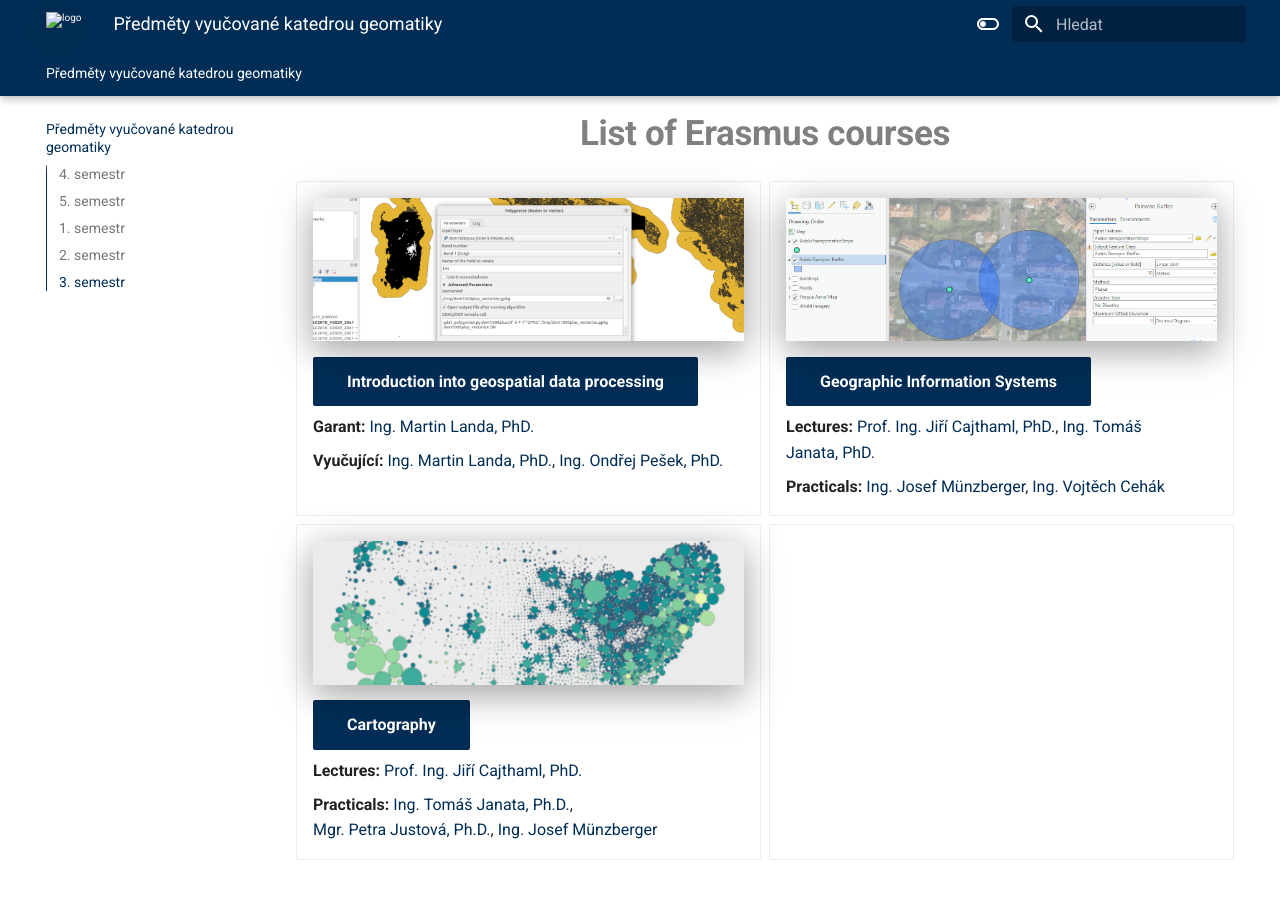
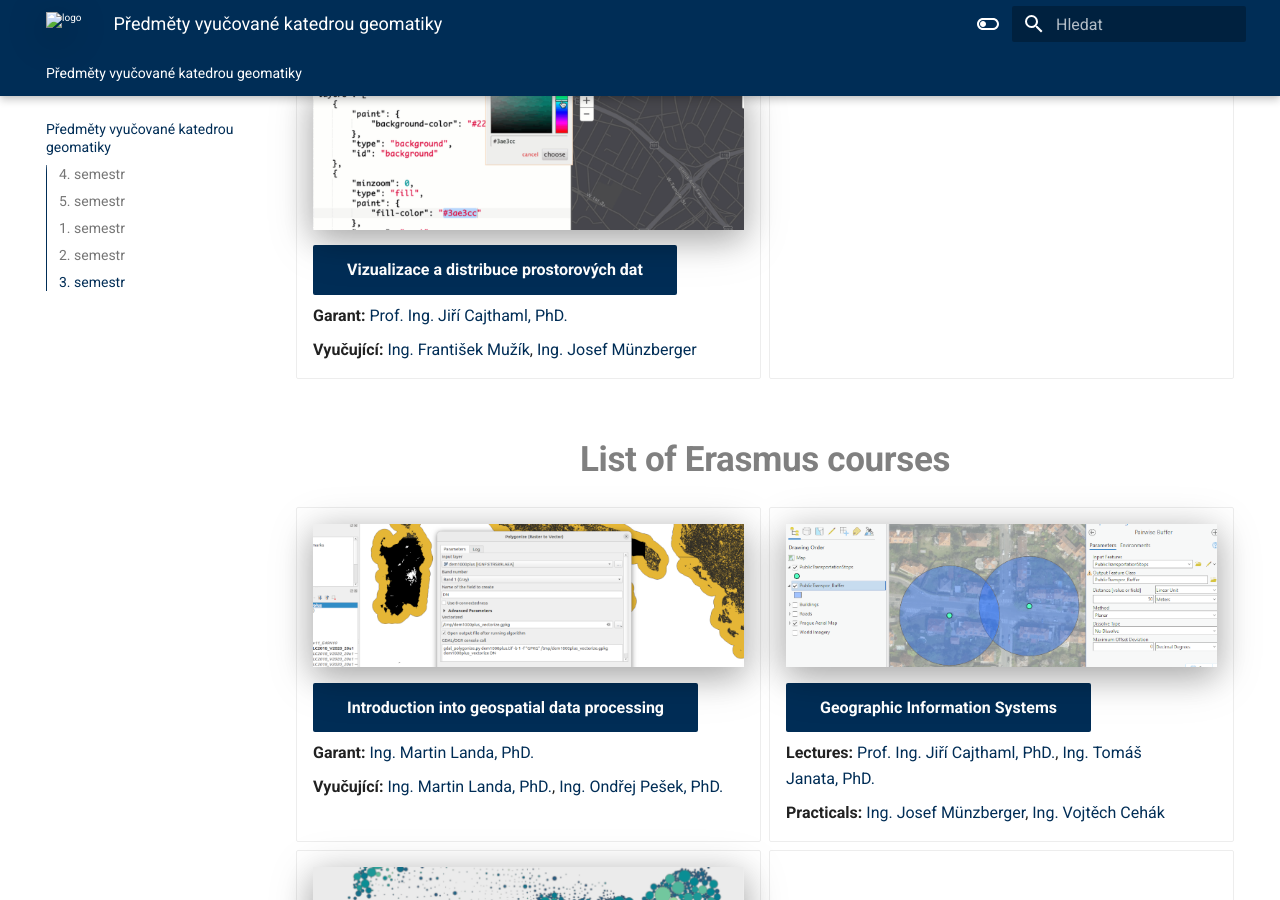
Before and after one commit to k155cvut/k155cvut.github.io, an MkDocs documentation site: the page built from docs/index.md, in a window 1280 px wide and 900 px high, scrolled down 3162 px. Built offline with MkDocs 1.6.1 and Material for MkDocs 9.7.7, drawn with Linux system fonts in a browser that asks for light colours; some of the changed text lies outside the part shown.

Commit message:
Přidání YDPD a GISZ

```diff
--- a/docs/index.md
+++ b/docs/index.md
@@ -144,6 +144,21 @@
     __Vyučující:__ [Ing. Karel Pavelka](https://geomatics.fsv.cvut.cz/employees/karel-pavelka-ml/), [Ing. Michal Janovský, PhD.](https://geomatics.fsv.cvut.cz/employees/michal-janovsky/), [Ing. Vojtěch Cehák](https://geomatics.fsv.cvut.cz/employees/vojtech-cehak/), [Ing. František Mužík](https://geomatics.fsv.cvut.cz/employees/frantisek-muzik/)
 </div>
 
+<div class="grid cards" markdown>
+
+-
+    <a href="https://k155cvut.github.io/ydpd/"> ![](./assets/ydpd_main.png){ .off-glb } <a>
+
+    [__Vizualizace a distribuce prostorových dat__](https://k155cvut.github.io/ydpd/){ .md-button .md-button--primary }
+
+    __Garant:__ [Prof. Ing. Jiří Cajthaml, PhD.](https://geomatics.fsv.cvut.cz/employees/jiri-cajthaml/)
+
+    __Vyučující:__ [Ing. František Mužík](https://geomatics.fsv.cvut.cz/employees/frantisek-muzik/), [Ing. Josef Münzberger](https://geomatics.fsv.cvut.cz/employees/josef-munzberger/)
+
+-
+
+</div>
+
 
 <center> <h2 style="color: gray; font-size:35px;"> List of Erasmus courses </h2> </center>
 
@@ -199,3 +214,18 @@
     __Vyučující:__ [Prof. Ing. Jiří Cajthaml, PhD.](https://geomatics.fsv.cvut.cz/employees/jiri-cajthaml/), [Ing. Vojtěch Cehák](https://geomatics.fsv.cvut.cz/employees/vojtech-cehak/), [Ing. Jan Koudelka](https://geomatics.fsv.cvut.cz/employees/jan-koudelka/), [Ing. Tomáš Janata, PhD.](https://geomatics.fsv.cvut.cz/employees/tomas-janata/), [Mgr. Petra Justová, Ph.D.](https://geomatics.fsv.cvut.cz/employees/petra-justova/), [Ing. František Mužík](https://geomatics.fsv.cvut.cz/employees/frantisek-muzik/), [Ing. Vojtěch Müller](https://geomatics.fsv.cvut.cz/employees/vojtech-muller/), [Ing. Josef Münzberger](https://geomatics.fsv.cvut.cz/employees/josef-munzberger/), [Ing. Jaroslav Šedina, PhD.](https://geomatics.fsv.cvut.cz/employees/jaroslav-sedina/),
 
 </div>
+
+<div class="grid cards" markdown>
+
+-
+    <a href="https://k155cvut.github.io/gisz/"> ![](./assets/gisz_main.png){ .off-glb } <a>
+
+    [__GIS__](https://k155cvut.github.io/gisz/){ .md-button .md-button--primary }
+
+    __Garant:__ [Prof. Ing. Jiří Cajthaml, PhD.](https://geomatics.fsv.cvut.cz/employees/jiri-cajthaml/)
+
+    __Vyučující:__ [Ing. Tomáš Janata, PhD.](https://geomatics.fsv.cvut.cz/employees/tomas-janata/), [Mgr. Petra Justová, Ph.D.](https://geomatics.fsv.cvut.cz/employees/petra-justova/)
+
+-
+
+</div>
```
Also changed, not shown: docs/assets/gisz_main.png (added), docs/assets/ydpd_main.png (added), docs/assets/yv3d_main.png.
